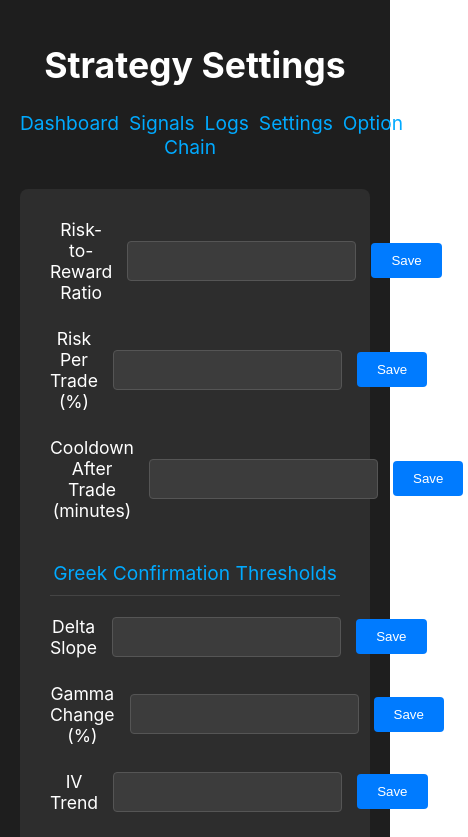
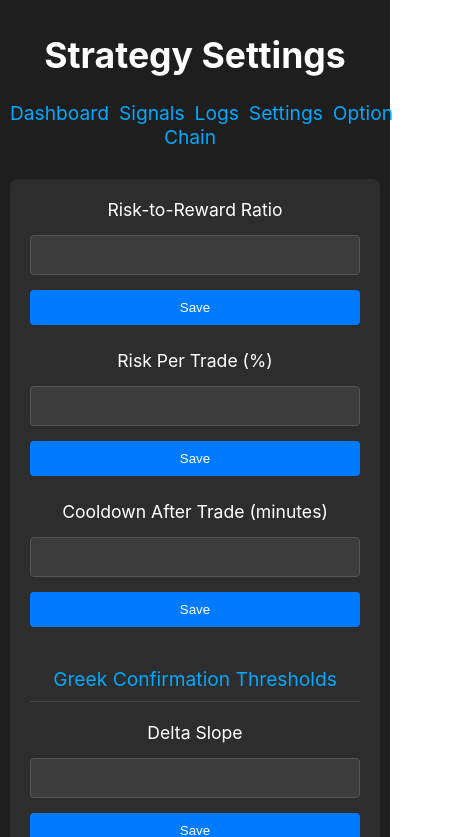
Before and after one commit to bott-127001/goo, a React (Create React App) app in the folder frontend/: page /settings in a window 390 px wide. Shown: the top 837 px of the page, 468 px wide, since content can reach past the window. Built offline with nearby package versions, Linux system fonts and the light colour scheme; no server answers.

Commit message:
all page responsive

```diff
--- a/frontend/src/OptionChain.css
+++ b/frontend/src/OptionChain.css
@@ -94,4 +94,10 @@ tbody tr:hover {
     .dashboard-nav a {
         margin: 5px 10px 5px 0; /* Match dashboard styles */
     }
+
+    /* This ensures the nav container wraps correctly */
+    .dashboard-nav {
+        flex-wrap: wrap;
+        justify-content: flex-start;
+    }
 }
--- a/frontend/src/Settings.css
+++ b/frontend/src/Settings.css
@@ -77,3 +77,19 @@
     border-bottom: 1px solid #444;
     padding-bottom: 10px;
 }
+
+/* --- Mobile Responsiveness --- */
+@media (max-width: 768px) {
+    .settings-page {
+        padding: 10px;
+    }
+
+    .settings-form {
+        padding: 20px;
+    }
+
+    .form-group {
+        flex-direction: column;
+        align-items: stretch;
+    }
+}
--- a/frontend/src/TradeLogs.css
+++ b/frontend/src/TradeLogs.css
@@ -68,4 +68,10 @@ tbody tr:hover {
     .dashboard-nav a {
         margin: 5px 10px 5px 0; /* Match dashboard styles */
     }
+
+    /* This ensures the nav container wraps correctly */
+    .dashboard-nav {
+        flex-wrap: wrap;
+        justify-content: flex-start;
+    }
 }
```
